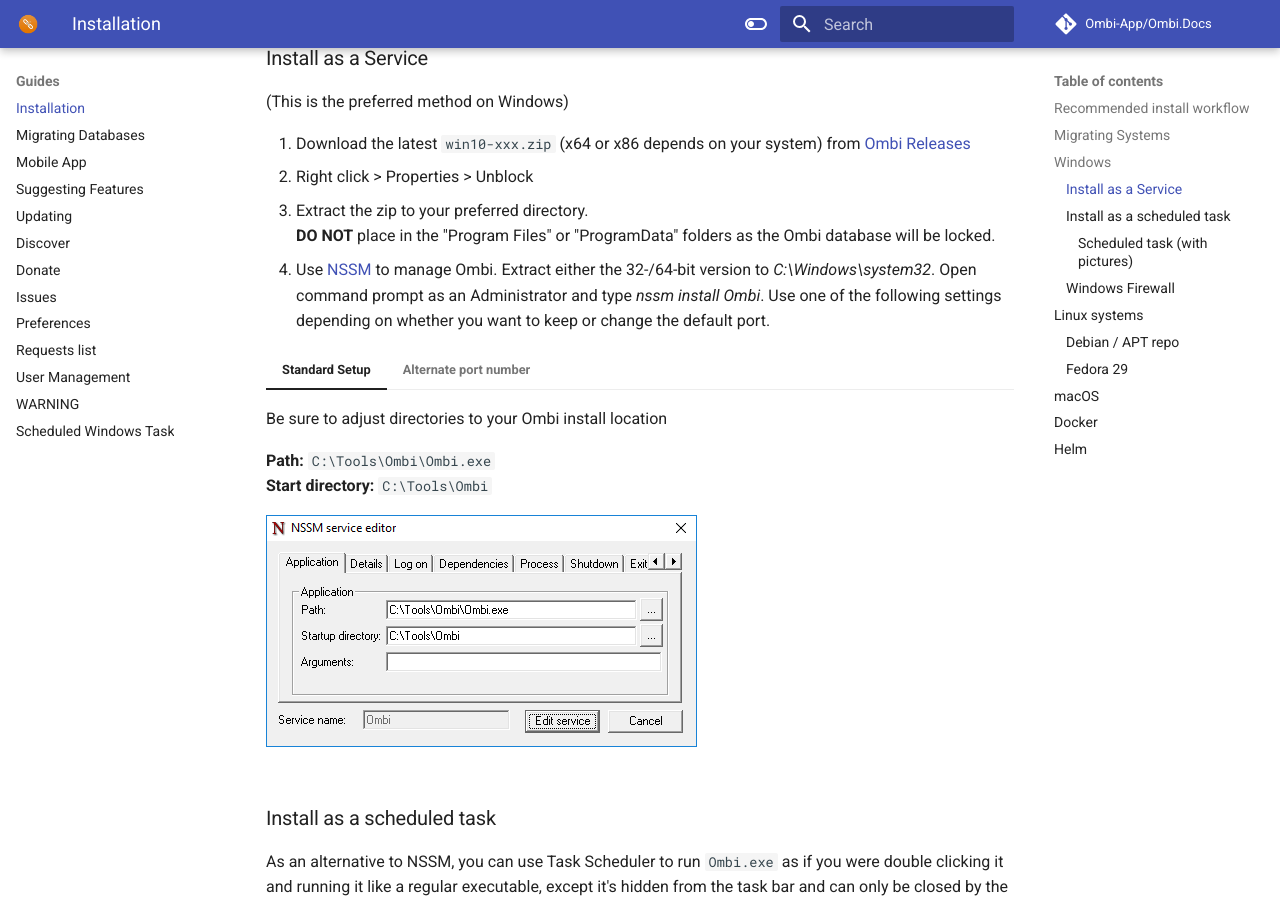
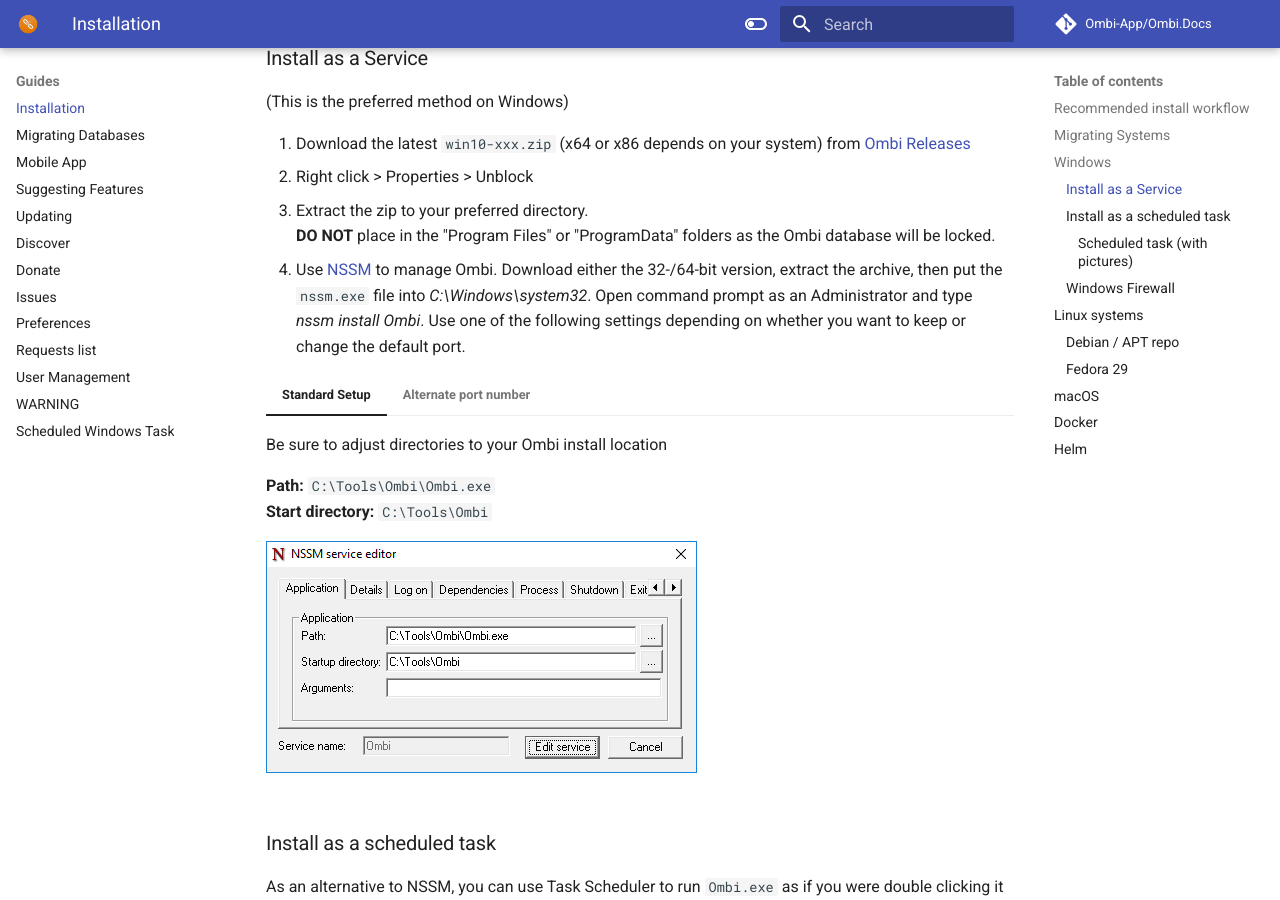
Before and after one commit to Ombi-app/Ombi.Docs, an MkDocs documentation site: the page built from docs/guides/installation.md, in a window 1280 px wide and 900 px high, scrolled down 1600 px. Built offline with MkDocs 1.6.1 and Material for MkDocs 9.7.7, drawn with Linux system fonts in a browser that asks for light colours; comment, search, counter and statistics services are not loaded.

Commit message:
amend nssm instructions

```diff
--- a/docs/guides/installation.md
+++ b/docs/guides/installation.md
@@ -60,7 +60,7 @@
 1. Right click > Properties > Unblock
 1. Extract the zip to your preferred directory.
 **DO NOT** place in the "Program Files" or "ProgramData" folders as the Ombi database will be locked.
-1. Use [NSSM](https://nssm.cc/) to manage Ombi. Extract either the 32-/64-bit version to *C:\Windows\system32*. Open command prompt as an Administrator and type *nssm install Ombi*. Use one of the following settings depending on whether you want to keep or change the default port.
+1. Use [NSSM](https://nssm.cc/) to manage Ombi. Download either the 32-/64-bit version, extract the archive, then put the `nssm.exe` file into *C:\Windows\system32*. Open command prompt as an Administrator and type *nssm install Ombi*. Use one of the following settings depending on whether you want to keep or change the default port.
 
 === "Standard Setup"
     Be sure to adjust directories to your Ombi install location
```
